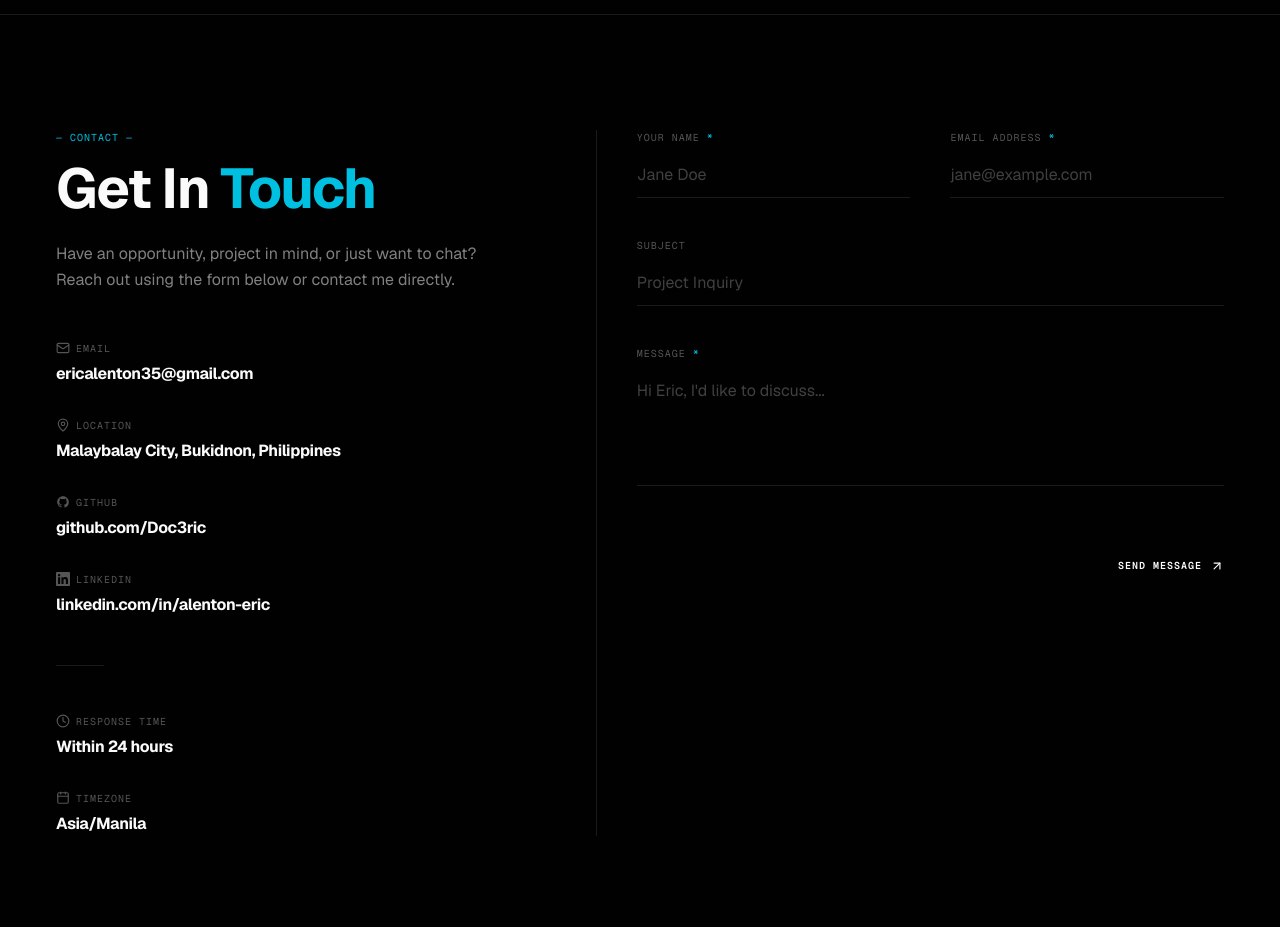
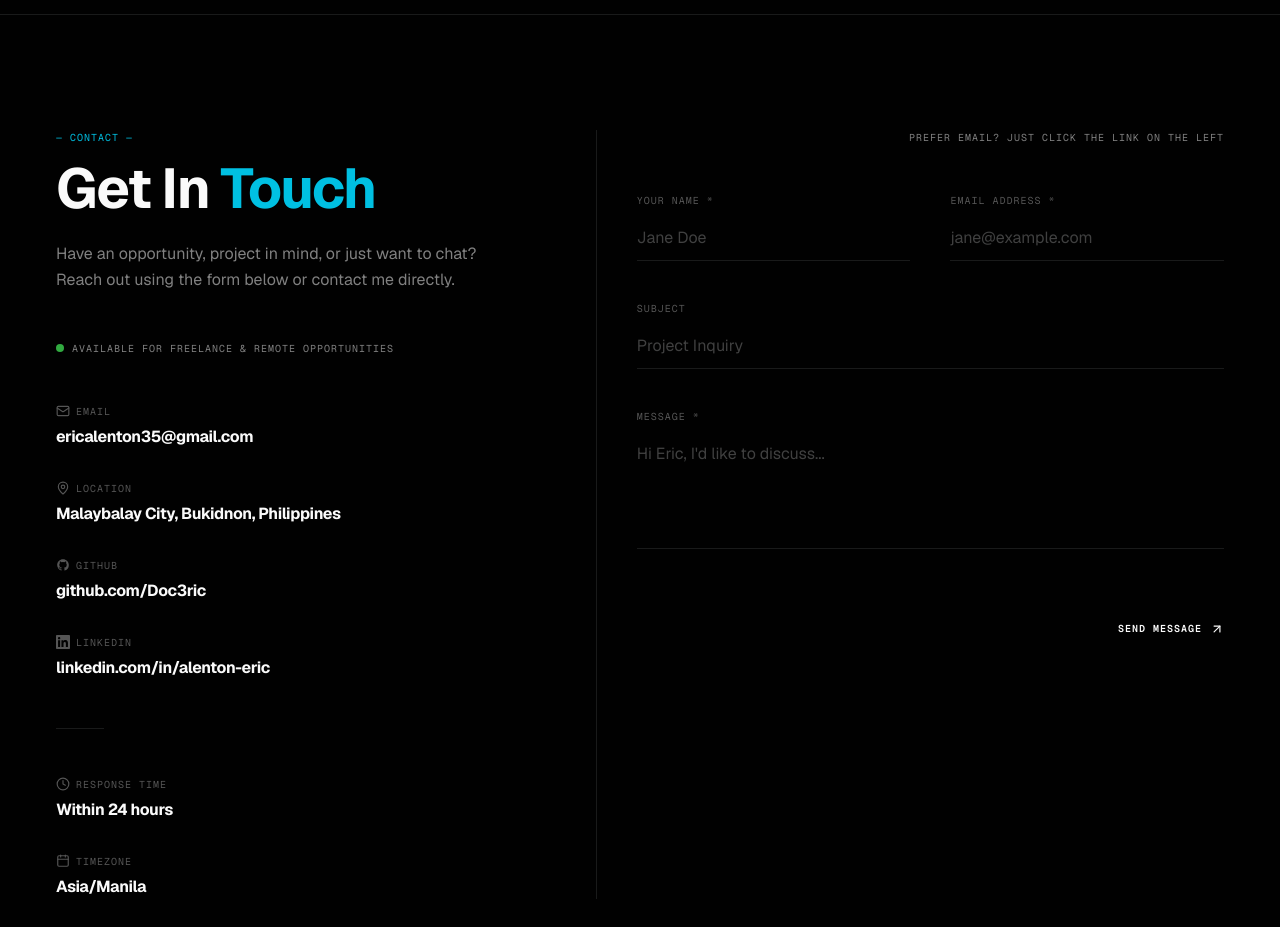
Before and after one commit to Doc3ric/eric_portfolio, a Next.js app: page / in a window 1280 px wide. Shown: the part 8020-8947 px from the top of the page. Built offline with nearby package versions, Linux system fonts and the light colour scheme.

Commit message:
style: apply UI polish to contact section

```diff
--- a/src/components/home/Contact.tsx
+++ b/src/components/home/Contact.tsx
@@ -152,6 +152,17 @@ export function Contact() {
           <div className="lg:w-[38%] lg:pt-1 flex flex-col gap-12">
             <ContactHeader />
 
+            {/* Availability Status */}
+            <div className="flex items-center gap-2">
+              <span className="relative flex h-2 w-2">
+                <span className="animate-ping absolute inline-flex h-full w-full rounded-full bg-status-production opacity-75" />
+                <span className="relative inline-flex h-2 w-2 rounded-full bg-status-production" />
+              </span>
+              <span className="font-mono text-[10px] tracking-widest uppercase text-muted-foreground">
+                Available for Freelance & Remote Opportunities
+              </span>
+            </div>
+
             {/* Primary Details */}
             <div className="flex flex-col gap-8">
               <DetailItem label="Email" value={siteConfig.email} href={`mailto:${siteConfig.email}`} icon={Mail} delay={0.1} />
@@ -180,11 +191,18 @@ export function Contact() {
               onSubmit={handleSubmit}
               className="flex flex-col gap-10 lg:pl-10 lg:border-l lg:border-[oklch(1_0_0/10%)] lg:min-h-full"
             >
+              <div className="flex justify-between items-center pb-2 border-b border-[oklch(1_0_0/10%)] sm:hidden">
+                 <span className="font-mono text-[10px] tracking-widest uppercase text-muted-foreground">Prefer email? Just click above</span>
+              </div>
+              <div className="hidden sm:flex justify-end pb-2">
+                 <span className="font-mono text-[10px] tracking-widest uppercase text-muted-foreground">Prefer email? Just click the link on the left</span>
+              </div>
+
               <div className="grid grid-cols-1 gap-10 sm:grid-cols-2">
                 {/* Name */}
                 <div className="flex flex-col gap-2">
                   <label htmlFor="name" className="font-mono text-[10px] tracking-widest uppercase text-[oklch(0.45_0_0)]">
-                    Your Name <span style={{ color: "oklch(0.72 0.18 210)" }}>*</span>
+                    Your Name <span className="text-muted-foreground/50">*</span>
                   </label>
                   <input
                     id="name"
@@ -202,7 +220,7 @@ export function Contact() {
                 {/* Email */}
                 <div className="flex flex-col gap-2">
                   <label htmlFor="email" className="font-mono text-[10px] tracking-widest uppercase text-[oklch(0.45_0_0)]">
-                    Email Address <span style={{ color: "oklch(0.72 0.18 210)" }}>*</span>
+                    Email Address <span className="text-muted-foreground/50">*</span>
                   </label>
                   <input
                     id="email"
@@ -238,7 +256,7 @@ export function Contact() {
               {/* Message */}
               <div className="flex flex-col gap-2">
                 <label htmlFor="message" className="font-mono text-[10px] tracking-widest uppercase text-[oklch(0.45_0_0)]">
-                  Message <span style={{ color: "oklch(0.72 0.18 210)" }}>*</span>
+                  Message <span className="text-muted-foreground/50">*</span>
                 </label>
                 <textarea
                   id="message"
@@ -264,11 +282,10 @@ export function Contact() {
                         initial={{ opacity: 0, y: 10 }}
                         animate={{ opacity: 1, y: 0 }}
                         exit={{ opacity: 0, y: -10 }}
-                        className="flex items-center gap-2.5 text-sm"
-                        style={{ color: "oklch(0.72 0.18 210)" }}
+                        className="flex items-center gap-2.5 text-sm text-muted-foreground"
                       >
-                        <CheckCircle2 className="h-4.5 w-4.5 shrink-0" />
-                        <span>Thank you! Your message was sent successfully.</span>
+                        <CheckCircle2 className="h-4.5 w-4.5 shrink-0" style={{ color: "oklch(0.72 0.18 210)" }} />
+                        <span>Message sent — I'll get back to you within 24 hours</span>
                       </motion.div>
                     )}
 
```
